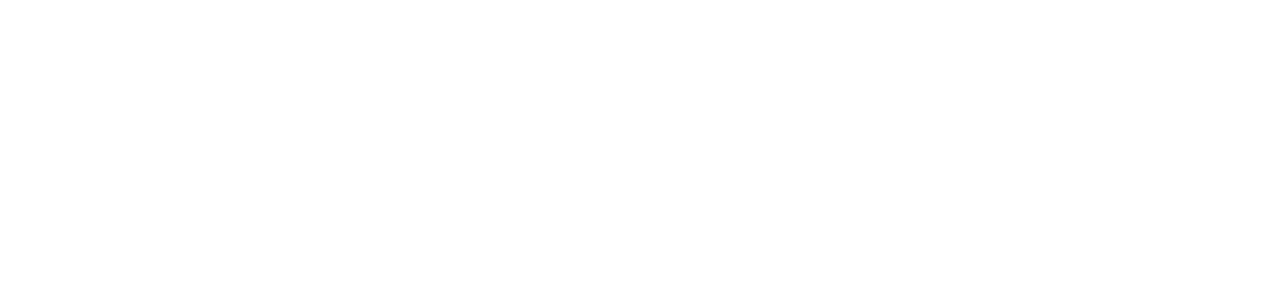
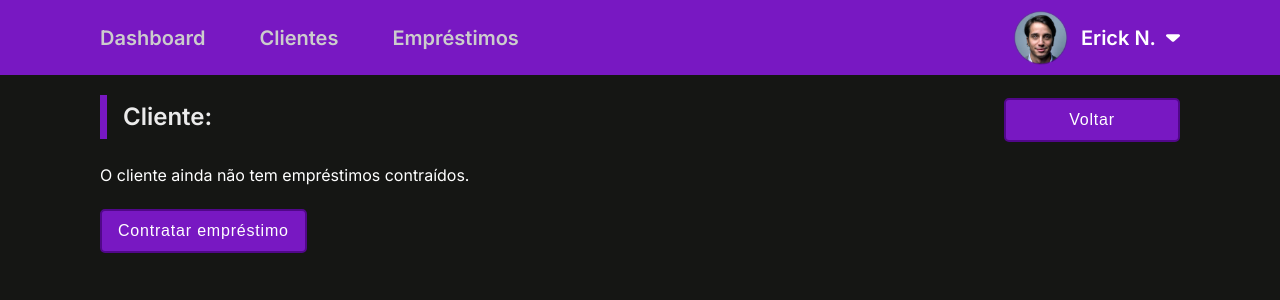
Before and after one commit to edsonrdev/sistema-de-emprestimos, a React (Create React App) app in the folder frontend/: page /clients/1 in a window 1280 px wide. Shown: the top 300 px of the page. Built offline with nearby package versions, Linux system fonts and the light colour scheme; no server answers.

Commit message:
LoanModal component created

```diff
--- a/frontend/src/components/ClientModal/index.jsx
+++ b/frontend/src/components/ClientModal/index.jsx
@@ -23,8 +23,6 @@ export const ClientModal = ({
   handleCloseModal,
   currentCustomer = {},
 }) => {
-  const [isAlreadyLoan, setIsAlreadyLoan] = useState(false);
-
   const schema = yup.object().shape({
     ...((modalType === "default" || modalType === "edit") && {
       name: yup
--- a/frontend/src/components/Header/index.jsx
+++ b/frontend/src/components/Header/index.jsx
@@ -17,7 +17,7 @@ export const Header = ({ active }) => {
           </li>
           <li>
             <Link
-              to="/customers"
+              to="/clients"
               className={active === "customers" ? "active" : undefined}
             >
               Clientes
--- /dev/null
+++ b/frontend/src/components/LoanModal/index.jsx
@@ -0,0 +1,161 @@
+import { IoMdClose } from "react-icons/io";
+import { api } from "../../services";
+import { toast } from "react-toastify";
+import { Background, Container } from "./styles";
+
+import * as yup from "yup";
+import { useForm } from "react-hook-form";
+import { yupResolver } from "@hookform/resolvers/yup";
+import { useState } from "react";
+
+/**
+ *
+ * @param {*}
+ * @returns
+ *
+ * modaType - representa o tipo de UI Modal: default, edit, disable
+ * entity - model/tabela no banco de dados ao qual o modal está relacionado: customers, loans, etc.
+ * handleCloseModal - handle para fechar o modal e resetar seus valores internos
+ * currentCustomer - contém o objeto cliente atual, escolhido para edição/desativação, na listagem
+ */
+export const LoanModal = ({
+  modalType,
+  handleCloseModal,
+  currentCustomer = {},
+}) => {
+  const [isOldLoan, setIsOldLoan] = useState(false);
+
+  const schema = yup.object().shape({
+    total: yup.string().required("O valor TOTAL é obrigatório!"),
+    portion: yup.string().required("O valor da PARCELA é obrigatório!"),
+
+    ...(isOldLoan && {
+      paid: yup.string().required("O total JÁ PAGO é obrigatório!"),
+    }),
+  });
+
+  const {
+    register,
+    handleSubmit,
+    formState: { errors },
+  } = useForm({ resolver: yupResolver(schema) });
+
+  const submitCallback = async (data) => {
+    let { clientId, total, portion } = data;
+    clientId = Number(clientId);
+    total = Number(total);
+    portion = Number(portion);
+
+    let paid = data.paid === undefined ? null : data.paid;
+    paid = !isOldLoan ? 0 : Number(paid);
+
+    const loanData = {
+      clientId,
+      total,
+      portion,
+      paid,
+    };
+
+    try {
+      await api.post("/loans", loanData);
+      handleCloseModal();
+      toast.success("Empréstimo contratado com sucesso!");
+    } catch (err) {
+      toast.error(err.response.data.message);
+    }
+  };
+
+  return (
+    <Background modalType={modalType}>
+      <Container modalType={modalType} onSubmit={handleSubmit(submitCallback)}>
+        {/* CREATE NEW LOAN */}
+        {modalType === "default" && (
+          <>
+            <div className="form-header">
+              <h2>Novo empréstimo</h2>
+              <IoMdClose onClick={handleCloseModal} />
+            </div>
+
+            <div className="form-body">
+              <input
+                type="hidden"
+                value={currentCustomer.id}
+                {...register("clientId")}
+              />
+              <div className="form-group">
+                <label htmlFor="total">Valor total do empréstimo (R$):</label>
+                <input
+                  type="number"
+                  min="1"
+                  step="0.01"
+                  id="total"
+                  placeholder="2.000,00"
+                  {...register("total")}
+                />
+                <span className="error">{errors.total?.message}</span>
+              </div>
+
+              <div className="form-group">
+                <label htmlFor="portion">Valor da parcela (R$):</label>
+                <input
+                  type="number"
+                  min="1"
+                  step="0.01"
+                  id="portion"
+                  placeholder="400,00"
+                  {...register("portion")}
+                />
+                <span className="error">{errors.portion?.message}</span>
+              </div>
+
+              <div className="form-group">
+                <label
+                  htmlFor="alreadyExistsLoan"
+                  className="alreadyExistsLoan"
+                >
+                  <input
+                    type="checkbox"
+                    id="alreadyExistsLoan"
+                    value={isOldLoan}
+                    onChange={(e) => setIsOldLoan(e.target.checked)}
+                  />{" "}
+                  É um empréstimo antigo?
+                </label>
+              </div>
+
+              {isOldLoan && (
+                <div className="form-group">
+                  <label htmlFor="portion">Total já pago (R$):</label>
+                  <input
+                    type="number"
+                    min="1"
+                    step="0.01"
+                    id="portion"
+                    placeholder="1.200,00"
+                    {...register("paid")}
+                  />
+                  {isOldLoan && (
+                    <span className="error">{errors.paid?.message}</span>
+                  )}
+                </div>
+              )}
+            </div>
+
+            <div className="form-footer">
+              <button
+                className="cancel"
+                type="button"
+                onClick={handleCloseModal}
+              >
+                Cancelar
+              </button>
+              <button className="confirm" type="submit">
+                Contratar
+              </button>
+            </div>
+          </>
+        )}
+      </Container>
+    </Background>
+  );
+};
--- /dev/null
+++ b/frontend/src/components/LoanModal/styles.js
@@ -0,0 +1,228 @@
+import styled, { css } from "styled-components";
+
+export const Background = styled.div`
+  background: rgba(0, 0, 0, 0.7);
+  min-height: 100vh;
+  width: 100%;
+
+  z-index: 2;
+
+  position: absolute;
+  top: 0;
+  left: 0;
+
+  display: flex;
+  justify-content: center;
+  align-items: center;
+`;
+
+export const Container = styled.form`
+  width: 100%;
+  max-width: 376px;
+
+  display: flex;
+  flex-direction: column;
+
+  border: 2px solid;
+  border-color: ${({ modalType }) =>
+    modalType === "default"
+      ? css`var(--primary)`
+      : modalType === "edit"
+      ? css`var(--green-dark)`
+      : css`var(--warning-dark)`};
+
+  border-radius: 3px;
+  overflow: hidden;
+
+  .form-header {
+    position: relative;
+
+    height: 50px;
+    padding: 0 16px;
+
+    display: flex;
+    align-items: center;
+
+    background: ${({ modalType }) =>
+      modalType === "default"
+        ? css`var(--primary)`
+        : modalType === "edit"
+        ? css`var(--green)`
+        : css`var(--warning)`};
+
+    h2 {
+      color: var(--white);
+      font-style: normal;
+      font-weight: 700;
+      font-size: 20px;
+      line-height: 48px;
+    }
+
+    svg {
+      position: absolute;
+      top: 10px;
+      right: 10px;
+
+      color: #fff;
+      font-size: 20px;
+      cursor: pointer;
+      transition: color 0.2s ease;
+
+      &:hover {
+        color: var(--primary-dark);
+      }
+    }
+  }
+
+  .form-body {
+    padding: 21px 16px;
+
+    display: flex;
+    flex-direction: column;
+
+    background: var(--white);
+
+    .form-group {
+      display: flex;
+      flex-direction: column;
+      gap: 5px;
+      margin-bottom: 5px;
+
+      div {
+        display: flex;
+
+        justify-content: space-between;
+        line-height: 1.8;
+      }
+
+      span.error {
+        font-size: 12px;
+        font-weight: 600;
+        color: var(--red);
+      }
+    }
+
+    .form-group:not(:last-child) {
+      margin-bottom: 15px;
+    }
+
+    label {
+      color: ${({ modalType }) =>
+        modalType === "default"
+          ? css`var(--primary)`
+          : modalType === "edit"
+          ? css`var(--green)`
+          : css`var(--warning-dark)`};
+
+      font-style: normal;
+      font-weight: 500;
+      font-size: 16px;
+      line-height: 19px;
+
+      &[htmlFor="isAlreadyExists"] {
+        color: red !important;
+      }
+
+      &.alreadyExistsLoan {
+        display: flex;
+        align-items: center;
+        gap: 12px;
+        /* background: red; */
+        height: 22px;
+      }
+    }
+
+    input {
+      height: 42px;
+      padding: 0 16px;
+
+      background: var(--white);
+      border: 2px solid;
+      border-color: ${({ modalType }) =>
+        modalType === "default"
+          ? css`var(--primary)`
+          : modalType === "edit"
+          ? css`var(--green)`
+          : css`var(--warning-dark)`};
+      border-radius: 5px;
+
+      color: var(--gray-dark);
+      font-weight: 500;
+      font-size: 16px;
+      letter-spacing: 0.3px;
+
+      &::placeholder {
+        font-weight: 300;
+        color: var(--gray-medium);
+      }
+
+      &:disabled {
+        opacity: 0.5;
+        cursor: not-allowed;
+      }
+    }
+  }
+
+  .form-footer {
+    height: 52px;
+    padding: 0 16px;
+
+    display: flex;
+    align-items: center;
+    justify-content: flex-end;
+    gap: 14px;
+    background: var(--gray-light);
+
+    button {
+      width: 96px;
+      height: 30px;
+
+      border-radius: 3px;
+
+      font-style: normal;
+      font-weight: 600;
+      font-size: 13px;
+      cursor: pointer;
+
+      transition: background 0.2s ease;
+
+      &.cancel {
+        color: var(--gray-dark);
+        background: var(--gray);
+        border: 1px solid #bbb;
+
+        &:hover {
+          background: var(--gray-light);
+        }
+      }
+
+      &.confirm {
+        color: var(--white);
+
+        background: ${({ modalType }) =>
+          modalType === "default"
+            ? css`var(--primary)`
+            : modalType === "edit"
+            ? css`var(--green)`
+            : css`var(--warning)`};
+
+        border: 1px solid;
+        border-color: ${({ modalType }) =>
+          modalType === "default"
+            ? css`var(--primary)`
+            : modalType === "edit"
+            ? css`var(--green-dark)`
+            : css`var(--warning-dark)`};
+
+        &:hover {
+          background: ${({ modalType }) =>
+            modalType === "default"
+              ? css`var(--primary-dark)`
+              : modalType === "edit"
+              ? css`var(--green-dark)`
+              : css`var(--warning-dark)`};
+        }
+      }
+    }
+  }
+`;
--- a/frontend/src/pages/CustomerDetails/index.jsx
+++ b/frontend/src/pages/CustomerDetails/index.jsx
@@ -5,7 +5,7 @@ import { api } from "../../services";
 import { Header } from "../../components/Header";
 import { convertToRealBR } from "../../helpers/convertToRealBR";
 import { Button } from "../../components/Button";
-import { Modal } from "../../components/Modal";
+import { LoanModal } from "../../components/LoanModal";
 
 export const CustomerDetails = () => {
   const [openModal, setOpenModal] = useState(false);
@@ -17,14 +17,14 @@ export const CustomerDetails = () => {
 
   useEffect(() => {
     const getCustomer = async () => {
-      const res = await api.get(`/customers/${id}`);
+      const res = await api.get(`/clients/${id}`);
       setCustomer(res.data);
     };
 
     getCustomer();
   }, [id]);
 
-  // console.log(customer);
+  // console.log(customer.loans);
 
   const handleCloseModal = () => {
     setCurrentCustomer({});
@@ -51,15 +51,15 @@ export const CustomerDetails = () => {
               text="Voltar"
               type="button"
               typeUIButton="default"
-              onClick={() => history.push("/customers")}
+              onClick={() => history.push("/clients")}
             />
           </div>
 
-          {customer.Loans?.length === 0 ? (
+          {!customer.loans?.length ? (
             <div className="hire-loan">
               <p>O cliente ainda não tem empréstimos contraídos.</p>
               <Button
-                text="Contrair empréstimo"
+                text="Contratar empréstimo"
                 type="button"
                 typeUIButton="default"
                 onClick={() => handleOpenModal("default", customer)}
@@ -69,45 +69,35 @@ export const CustomerDetails = () => {
             <div className="loan-input-values">
               <h3>
                 Valor da parcela:{" "}
-                <span>{convertToRealBR(customer.Loans?.[0].portion)}</span>
+                <span>{convertToRealBR(customer.loans?.[0].portion)}</span>
               </h3>
 
-              <div className="discounted-value">
-                <input
-                  type="number"
-                  min={1}
-                  step={0.01}
-                  placeholder="Valor a ser abatido"
-                />
+              <form className="form-change-total">
                 <Button
                   text="Abater valor"
                   type="button"
                   typeUIButton="default"
                 />
-              </div>
-
-              <div className="additional-value">
                 <input
                   type="number"
                   min={1}
                   step={0.01}
-                  placeholder="Contratar valor adicional"
+                  placeholder="Valor desejado"
                 />
                 <Button
                   text="Contratar valor"
                   type="button"
                   typeUIButton="default"
                 />
-              </div>
+              </form>
             </div>
           )}
         </div>
       </main>
 
       {openModal && (
-        <Modal
+        <LoanModal
           modalType="default"
-          entity="loans"
           handleCloseModal={handleCloseModal}
           currentCustomer={currentCustomer}
         />
--- a/frontend/src/pages/CustomerDetails/styles.js
+++ b/frontend/src/pages/CustomerDetails/styles.js
@@ -82,21 +82,26 @@ export const Container = styled.div`
       align-items: center;
       justify-content: space-between;
 
-      > div {
+      .form-change-total {
         display: flex;
 
-        button {
+        button:nth-of-type(1) {
+          border-radius: 5px 0 0 5px;
+          border-left-color: transparent;
+        }
+        button:nth-of-type(2) {
           border-radius: 0 5px 5px 0;
           border-left-color: transparent;
         }
 
         input {
-          min-width: 226px;
+          min-width: 100px;
           padding: 0 12px;
 
           outline: 0;
-          border-radius: 5px 0 0 5px;
-          border: 1px solid var(--gray-medium);
+          border-radius: 0;
+          border: 2px solid var(--gray-medium);
+          border-left-color: transparent;
           border-right-color: transparent;
         }
       }
--- a/frontend/src/pages/Customers/index.jsx
+++ b/frontend/src/pages/Customers/index.jsx
@@ -26,7 +26,7 @@ export const Customers = () => {
 
   const getCustomers = async () => {
     const res = disabled
-      ? await api.get("/clients")
+      ? await api.get("/clients/actives")
       : await api.get("/clients/inactives");
 
     let customers = res.data;
@@ -120,7 +120,7 @@ export const Customers = () => {
                   <td>
                     {customer.active ? (
                       <Link
-                        to={customer.active ? `/customer/${customer.id}` : ""}
+                        to={customer.active ? `/clients/${customer.id}` : ""}
                       >
                         {customer.name}
                       </Link>
--- a/frontend/src/routes/index.jsx
+++ b/frontend/src/routes/index.jsx
@@ -27,11 +27,11 @@ export const Routes = () => (
         <Dashboard />
       </Route>
 
-      <Route exact path="/customers">
+      <Route exact path="/clients">
         <Customers />
       </Route>
 
-      <Route path="/customer/:id">
+      <Route path="/clients/:id">
         <CustomerDetails />
       </Route>
 
```
Also changed, not shown: 2 other files (tests, documents, lock files or other folders).
